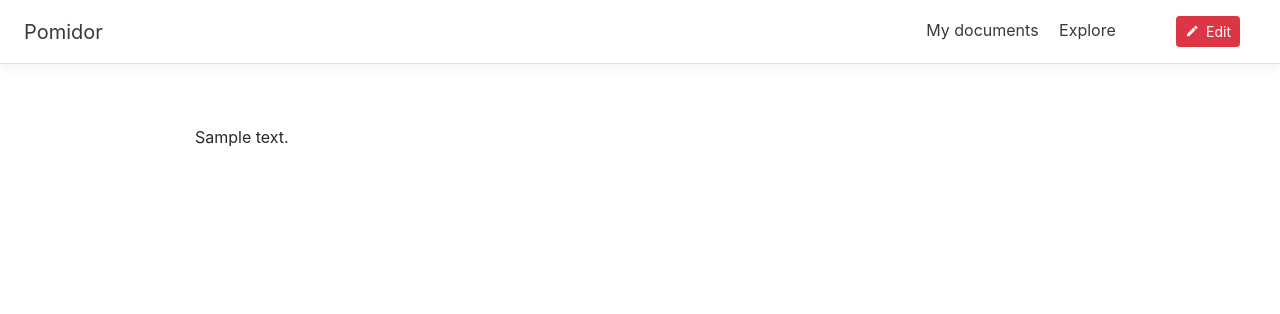
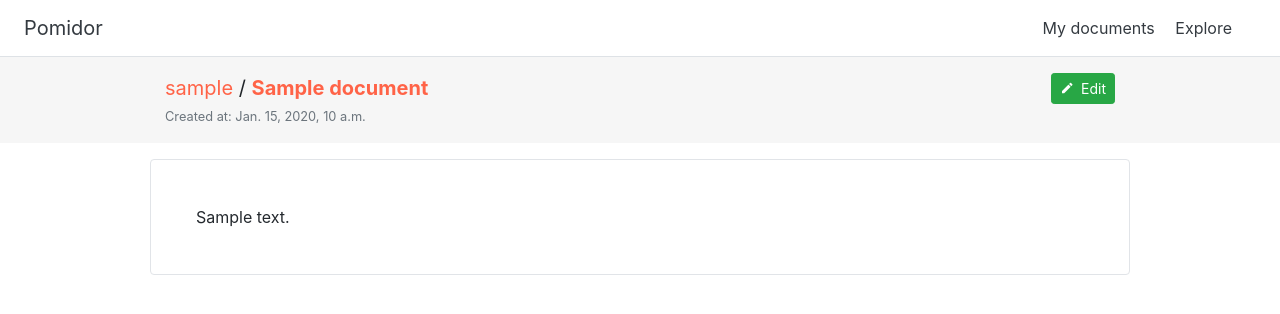
Before and after one commit to Sladkorcek/LearningPlatform, a Django app: page /document/1/ in a window 1280 px wide. Shown: the top 314 px of the page. Run offline with Django 3.2, Linux system fonts and the light colour scheme; a user stored in the database is signed in; tables that the repository leaves empty hold one stand-in row (values such as "Sample post"); some libraries are stand-ins or nearby versions.

Commit message:
Update document display - show document owner and title and edit button

```diff
--- a/editor/static/editor/css/style.css
+++ b/editor/static/editor/css/style.css
@@ -4,6 +4,8 @@
     max-width: 980px;
     margin: 0 auto;
     padding: 45px;
+    border: 1px solid #e1e4e8;
+    border-radius: 4px;
 }
 
 @media (max-width: 767px) {
@@ -17,11 +19,33 @@
 .border-bottom { border-bottom: 1px solid #e5e5e5; }
 .box-shadow { box-shadow: 0 .25rem .75rem rgba(0, 0, 0, .05); }
 
+/* The first element after header must have a 1rem margin except if it is a subheader */
+.header + * { margin-top: 1rem !important; }
+.header + .subheader { margin-top: 0 !important; }
+
 .header-button { margin-left: 3rem; }
+
+.subheader {
+    background: #f6f6f6;
+    padding: 1em;
+}
+
+a.tomato { color: #ff6347; }
+a.tomato:hover { color: #da452a; }
+.btn-tomato {
+    color: #fff;
+    background-color: #ff6347;
+    border-color: #ff6347;
+}
+.btn-tomato:hover {
+    color: #fff;
+    background-color: #da452a;
+    border-color: #c73920;
+}
 
 /* Google material icon styling for buttons */
 .material-icons-button {
-    font-size: .875rem;
+    font-size: .875rem !important;
     margin-right: 0.2em;
     position: inherit;
     vertical-align: middle;
--- a/editor/templates/base.html
+++ b/editor/templates/base.html
@@ -1,3 +1,4 @@
+{% load static %}
 {% load i18n %}
 
 <!DOCTYPE html>
@@ -9,8 +10,12 @@
 
     <!-- Bootstrap CSS -->
     <link rel="stylesheet" href="https://stackpath.bootstrapcdn.com/bootstrap/4.5.0/css/bootstrap.min.css" integrity="sha384-9aIt2nRpC12Uk9gS9baDl411NQApFmC26EwAOH8WgZl5MYYxFfc+NcPb1dKGj7Sk" crossorigin="anonymous">
+
     <!-- Bootstrap native JavaScript library -->
     <script src="https://cdnjs.cloudflare.com/ajax/libs/bootstrap.native/3.0.10/bootstrap-native.min.js"></script>
+
+    <!-- Custom CSS -->
+    <link rel="stylesheet" href="{% static 'editor/css/style.css' %}">
 
     {% block head %}
     {% endblock %}
@@ -18,7 +23,7 @@
 </head>
 <body>
 
-    <div class="d-flex flex-column flex-md-row align-items-center p-3 px-md-4 mb-3 bg-white border-bottom box-shadow">
+    <div class="d-flex flex-column flex-md-row align-items-center p-3 px-md-4 bg-white border-bottom box-shadow header">
         <a class="mr-md-auto text-dark" href="{% url 'index' %}">
             <h5 class="my-0 font-weight-normal">Pomidor</h5>
         </a>
--- a/editor/templates/document/document.html
+++ b/editor/templates/document/document.html
@@ -10,7 +10,6 @@
     <link href="https://fonts.googleapis.com/icon?family=Material+Icons" rel="stylesheet">
 
     <!-- Notebook style -->
-    <link rel="stylesheet" href="{% static 'editor/css/style.css' %}">
     <link rel="stylesheet" href="{% static 'editor/css/github-markdown.css' %}">
 
     <!-- The main interactive script -->
@@ -20,16 +19,32 @@
     <script src="{% static 'editor/js/interactive_elements.js' %}"></script>
 {% endblock %}
 
-{% block navigation %}
-    {% if user_can_edit %}
-        <a class="btn btn-sm btn-danger header-button" href="{% url 'edit_document' document.id %}">
-            <span class="material-icons-button material-icons">create</span> {% trans "Edit" %}
-        </a>
-    {% endif %}
-{% endblock %}
-
 {% block content %}
-<div class="markdown-body">
+<section class="subheader">
+    <div class="container" style="max-width: 980px;">
+        <div class="d-flex">
+            <div class="mr-md-auto">
+                <div class="lead font-weight-normal">
+                    <a href="{% url 'user_profile' document.owner.id %}" class="tomato">{{ document.owner.username }}</a> /
+                    <a href="{% url 'render_document' document.id %}" class="font-weight-bold tomato">{{ document.title }}</a>
+                </div>
+                <div class="text-secondary"><small>
+                    {% blocktrans with date=document.created_at %}
+                        Created at: {{ date }}
+                    {% endblocktrans %}
+                </small></div>
+            </div>
+            <div>
+                {% if user_can_edit %}
+                    <a class="btn btn-sm btn-success header-button" href="{% url 'edit_document' document.id %}">
+                        <span class="material-icons-button material-icons">create</span> {% trans "Edit" %}
+                    </a>
+                {% endif %}
+            </div>
+        </div>
+    </div>
+</section>
+<div class="markdown-body mt-3">
     {% autoescape off %}
         {{ rendered_markdown }}
     {% endautoescape %}
--- a/editor/templates/document/edit_document.html
+++ b/editor/templates/document/edit_document.html
@@ -8,9 +8,6 @@
 {% block head %}
     <!-- Include Material icons font -->
     <link href="https://fonts.googleapis.com/icon?family=Material+Icons" rel="stylesheet">
-
-    <!-- Custom CSS styles -->
-    <link rel="stylesheet" href="{% static 'editor/css/style.css' %}">
 
     <!-- Markdown editor -->
     <link rel="stylesheet" href="https://cdn.jsdelivr.net/simplemde/latest/simplemde.min.css">
@@ -37,7 +34,7 @@
 {% endblock %}
 
 {% block navigation %}
-    <a class="btn btn-sm btn-danger header-button" href="{% url 'render_document' document.id %}">
+    <a class="btn btn-sm btn-tomato header-button" href="{% url 'render_document' document.id %}">
         <span class="material-icons-button material-icons">visibility</span> {% trans "View" %}
     </a>
 {% endblock %}
--- a/editor/templates/user_page.html
+++ b/editor/templates/user_page.html
@@ -6,9 +6,6 @@
 {% block head %}
     <!-- Include Material icons font -->
     <link href="https://fonts.googleapis.com/icon?family=Material+Icons" rel="stylesheet">
-
-    <!-- Include custom styling for button icons -->
-    <link rel="stylesheet" href="{% static 'editor/css/style.css' %}">
 {% endblock %}
 
 {% block title %}{{ user.username }}{% endblock %}
--- a/editor/urls.py
+++ b/editor/urls.py
@@ -3,6 +3,9 @@
 
 urlpatterns = [
     path('', views.index, name='index'),
+
+    # Endpoints for users
+    path('user/<int:user_id>/', views.user_profile, name='user_profile'),
 
     # Endpoints for accessing and editing collections
     path('collection/<int:collection_id>/', views.display_collection, name='display_collection'),
--- a/editor/views.py
+++ b/editor/views.py
@@ -25,6 +25,9 @@
         'collections': Collection.objects.filter(owner=request.user),
         'documents': Document.objects.filter(owner=request.user)
     })
+
+def user_profile(request, user_id):
+    raise NotImplementedError
 
 def render_document(request, document_id):
     # First, get document by its id or display an error
```
